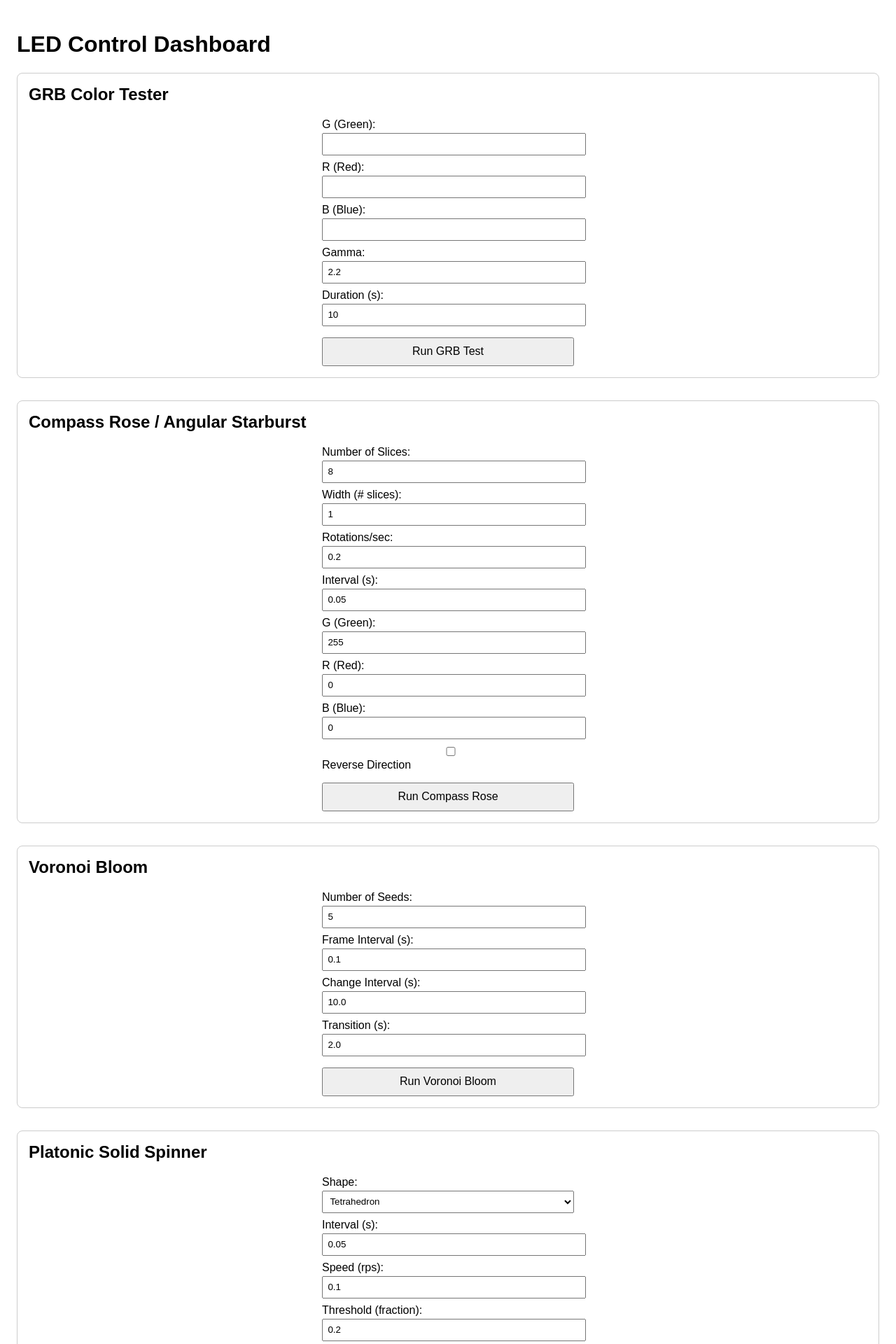
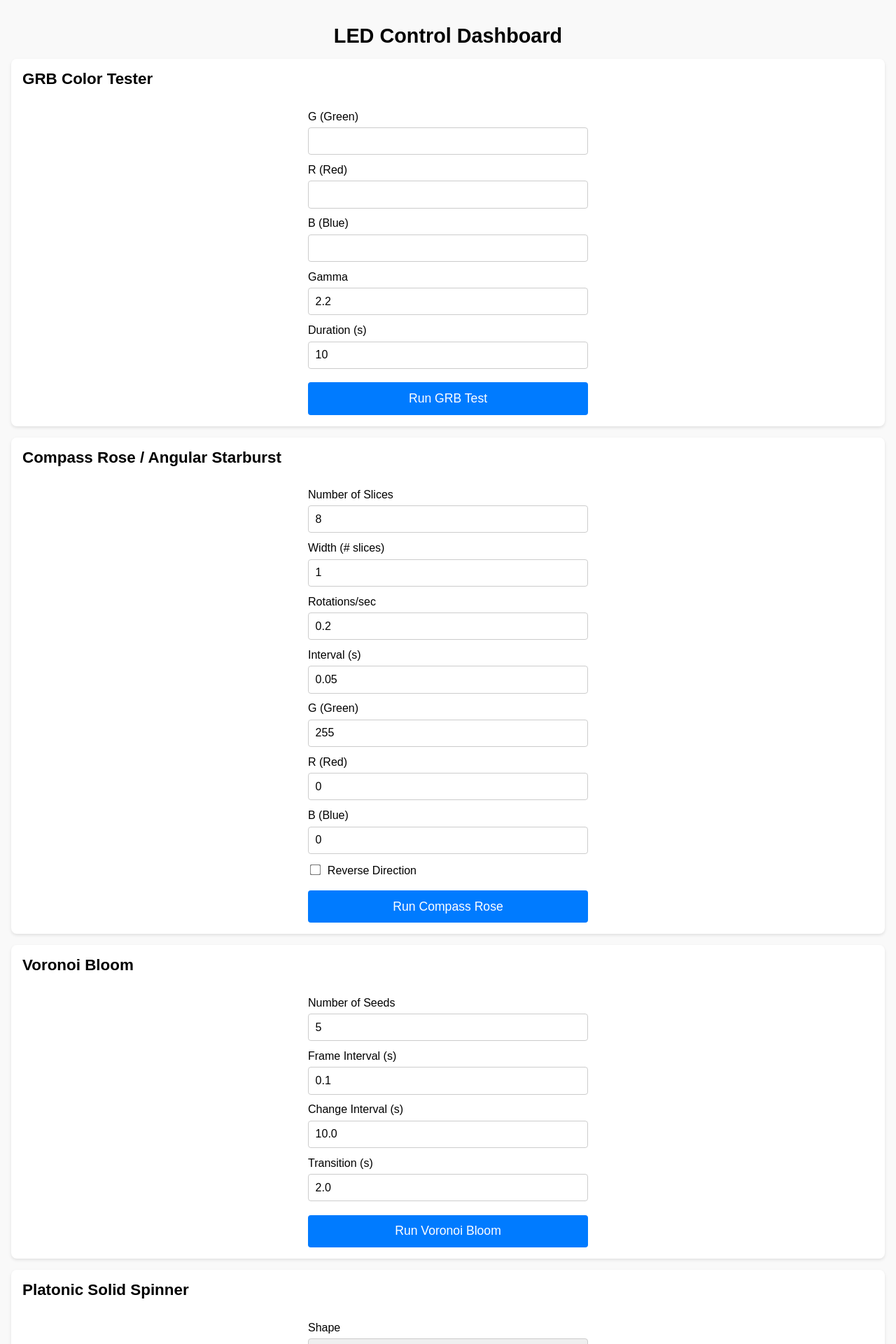
Before and after one commit to domsav13/iotxmastree, a Flask app: page / in a window 1280 px wide. Shown: the top 1920 px of the page at 70% size. Run offline with Flask 3, Linux system fonts and the light colour scheme.

Commit message:
Update index.html

````diff
--- a/templates/index.html
+++ b/templates/index.html
@@ -2,16 +2,71 @@
 <html lang="en">
 <head>
   <meta charset="UTF-8">
-  <meta name="viewport" content="width=device-width, initial-scale=1.0">
+  <meta name="viewport" content="width=device-width, initial-scale=1.0, maximum-scale=1.0, user-scalable=no">
   <title>LED Control Dashboard</title>
   <style>
-    body { font-family: sans-serif; padding: 1rem; }
-    section { margin-bottom: 2rem; border: 1px solid #ccc; padding: 1rem; border-radius: 8px; }
-    h2 { margin-top: 0; }
-    form { max-width: 360px; margin: auto; }
-    label { display: block; margin-top: 0.5rem; }
-    input, select { width: 100%; padding: 0.4rem; margin-top: 0.2rem; }
-    button { margin-top: 1rem; padding: 0.6rem; width: 100%; font-size: 1rem; }
+    body {
+      font-family: sans-serif;
+      margin: 0;
+      padding: 1rem;
+      background: #f9f9f9;
+    }
+    h1 {
+      text-align: center;
+      font-size: 1.8rem;
+      margin-bottom: 1rem;
+    }
+    section {
+      background: #fff;
+      margin-bottom: 1rem;
+      padding: 1rem;
+      border-radius: 8px;
+      box-shadow: 0 2px 4px rgba(0,0,0,0.1);
+    }
+    h2 {
+      margin-top: 0;
+      font-size: 1.4rem;
+    }
+    form {
+      display: flex;
+      flex-direction: column;
+    }
+    label {
+      margin-top: 0.8rem;
+      font-size: 1rem;
+    }
+    input[type=number], select {
+      width: 100%;
+      padding: 0.6rem;
+      margin-top: 0.4rem;
+      font-size: 1rem;
+      border: 1px solid #ccc;
+      border-radius: 4px;
+      box-sizing: border-box;
+    }
+    input[type=checkbox] {
+      transform: scale(1.2);
+      margin-right: 0.4rem;
+    }
+    button {
+      margin-top: 1.2rem;
+      padding: 0.8rem;
+      font-size: 1.1rem;
+      border: none;
+      border-radius: 4px;
+      background: #007bff;
+      color: #fff;
+      cursor: pointer;
+    }
+    button:hover {
+      background: #0056b3;
+    }
+    @media (min-width: 600px) {
+      form {
+        max-width: 400px;
+        margin: auto;
+      }
+    }
   </style>
 </head>
 <body>
@@ -20,11 +75,21 @@
   <section>
     <h2>GRB Color Tester</h2>
     <form action="/run_grb_test" method="post">
-      <label>G (Green):<input type="number" name="g" min="0" max="255" required></label>
-      <label>R (Red):<input type="number" name="r" min="0" max="255" required></label>
-      <label>B (Blue):<input type="number" name="b" min="0" max="255" required></label>
-      <label>Gamma:<input type="number" name="gamma" step="0.1" value="2.2"></label>
-      <label>Duration (s):<input type="number" name="duration" step="0.1" value="10"></label>
+      <label>G (Green)
+        <input type="number" name="g" min="0" max="255" required>
+      </label>
+      <label>R (Red)
+        <input type="number" name="r" min="0" max="255" required>
+      </label>
+      <label>B (Blue)
+        <input type="number" name="b" min="0" max="255" required>
+      </label>
+      <label>Gamma
+        <input type="number" name="gamma" step="0.1" value="2.2">
+      </label>
+      <label>Duration (s)
+        <input type="number" name="duration" step="0.1" value="10">
+      </label>
       <button type="submit">Run GRB Test</button>
     </form>
   </section>
@@ -32,14 +97,30 @@
   <section>
     <h2>Compass Rose / Angular Starburst</h2>
     <form action="/run_compass" method="post">
-      <label>Number of Slices:<input type="number" name="num_slices" min="1" value="8"></label>
-      <label>Width (# slices):<input type="number" name="width" min="1" value="1"></label>
-      <label>Rotations/sec:<input type="number" name="rps" step="0.1" value="0.2"></label>
-      <label>Interval (s):<input type="number" name="interval" step="0.01" value="0.05"></label>
-      <label>G (Green):<input type="number" name="g_comp" min="0" max="255" value="255"></label>
-      <label>R (Red):<input type="number" name="r_comp" min="0" max="255" value="0"></label>
-      <label>B (Blue):<input type="number" name="b_comp" min="0" max="255" value="0"></label>
-      <label><input type="checkbox" name="reverse"> Reverse Direction</label>
+      <label>Number of Slices
+        <input type="number" name="num_slices" min="1" value="8">
+      </label>
+      <label>Width (# slices)
+        <input type="number" name="width" min="1" value="1">
+      </label>
+      <label>Rotations/sec
+        <input type="number" name="rps" step="0.1" value="0.2">
+      </label>
+      <label>Interval (s)
+        <input type="number" name="interval" step="0.01" value="0.05">
+      </label>
+      <label>G (Green)
+        <input type="number" name="g_comp" min="0" max="255" value="255">
+      </label>
+      <label>R (Red)
+        <input type="number" name="r_comp" min="0" max="255" value="0">
+      </label>
+      <label>B (Blue)
+        <input type="number" name="b_comp" min="0" max="255" value="0">
+      </label>
+      <label>
+        <input type="checkbox" name="reverse"> Reverse Direction
+      </label>
       <button type="submit">Run Compass Rose</button>
     </form>
   </section>
@@ -47,10 +128,18 @@
   <section>
     <h2>Voronoi Bloom</h2>
     <form action="/run_voronoi" method="post">
-      <label>Number of Seeds:<input type="number" name="num_seeds" min="1" value="5"></label>
-      <label>Frame Interval (s):<input type="number" name="interval_v" step="0.01" value="0.1"></label>
-      <label>Change Interval (s):<input type="number" name="change_interval" step="0.1" value="10.0"></label>
-      <label>Transition (s):<input type="number" name="transition" step="0.1" value="2.0"></label>
+      <label>Number of Seeds
+        <input type="number" name="num_seeds" min="1" value="5">
+      </label>
+      <label>Frame Interval (s)
+        <input type="number" name="interval_v" step="0.01" value="0.1">
+      </label>
+      <label>Change Interval (s)
+        <input type="number" name="change_interval" step="0.1" value="10.0">
+      </label>
+      <label>Transition (s)
+        <input type="number" name="transition" step="0.1" value="2.0">
+      </label>
       <button type="submit">Run Voronoi Bloom</button>
     </form>
   </section>
@@ -58,19 +147,35 @@
   <section>
     <h2>Platonic Solid Spinner</h2>
     <form action="/run_platonic" method="post">
-      <label>Shape:
+      <label>Shape
         <select name="shape">
           <option value="tetra">Tetrahedron</option>
           <option value="cube">Cube</option>
           <option value="icosa">Icosahedron</option>
         </select>
       </label>
-      <label>Interval (s):<input type="number" name="interval_p" step="0.01" value="0.05"></label>
-      <label>Speed (rps):<input type="number" name="speed" step="0.1" value="0.1"></label>
-      <label>Threshold (fraction):<input type="number" name="threshold" step="0.01" value="0.2"></label>
-      <label>Vertex Color (G,R,B):<input type="number" name="g_vert" min="0" max="255" placeholder="G" required><input type="number" name="r_vert" min="0" max="255" placeholder="R" required><input type="number" name="b_vert" min="0" max="255" placeholder="B" required></label>
-      <label>Edge Color (G,R,B):<input type="number" name="g_edge" min="0" max="255" placeholder="G" required><input type="number" name="r_edge" min="0" max="255" placeholder="R" required><input type="number" name="b_edge" min="0" max="255" placeholder="B" required></label>
-      <label><input type="checkbox" name="show_edges"> Show Edges</label>
+      <label>Interval (s)
+        <input type="number" name="interval_p" step="0.01" value="0.05">
+      </label>
+      <label>Speed (rps)
+        <input type="number" name="speed" step="0.1" value="0.1">
+      </label>
+      <label>Threshold (fraction)
+        <input type="number" name="threshold" step="0.01" value="0.2">
+      </label>
+      <label>Vertex Color (G,R,B)
+        <input type="number" name="g_vert" min="0" max="255" placeholder="G" required>
+        <input type="number" name="r_vert" min="0" max="255" placeholder="R" required>
+        <input type="number" name="b_vert" min="0" max="255" placeholder="B" required>
+      </label>
+      <label>Edge Color (G,R,B)
+        <input type="number" name="g_edge" min="0" max="255" placeholder="G" required>
+        <input type="number" name="r_edge" min="0" max="255" placeholder="R" required>
+        <input type="number" name="b_edge" min="0" max="255" placeholder="B" required>
+      </label>
+      <label>
+        <input type="checkbox" name="show_edges"> Show Edges
+      </label>
       <button type="submit">Run Platonic Spinner</button>
     </form>
   </section>
@@ -78,34 +183,62 @@
   <section>
     <h2>Vortex/Spiral Twister</h2>
     <form action="/run_twister" method="post">
-      <label>Interval (s):<input type="number" name="interval_t" step="0.01" value="0.05"></label>
-      <label>Rotations/sec:<input type="number" name="rps_t" step="0.1" value="0.2"></label>
-      <label>Helix Turns:<input type="number" name="turns_t" step="0.1" value="3.0"></label>
-      <label>Z Range (0–1):<input type="number" name="z_range" step="0.01" value="1.0"></label>
-      <label><input type="checkbox" name="reverse_t"> Reverse Direction</label>
+      <label>Interval (s)
+        <input type="number" name="interval_t" step="0.01" value="0.05">
+      </label>
+      <label>Rotations/sec
+        <input type="number" name="rps_t" step="0.1" value="0.2">
+      </label>
+      <label>Helix Turns
+        <input type="number" name="turns_t" step="0.1" value="3.0">
+      </label>
+      <label>Z Range (0–1)
+        <input type="number" name="z_range" step="0.01" value="1.0">
+      </label>
+      <label>
+        <input type="checkbox" name="reverse_t"> Reverse Direction
+      </label>
       <button type="submit">Run Vortex Twister</button>
     </form>
   </section>
 
   <section>
-    <h2>Multi-Snake Effect</h2>
+    <h2>Multi‑Snake Effect</h2>
     <form action="/run_snake" method="post">
-      <label>Number of Snakes:<input type="number" name="num_snakes" min="1" value="1"></label>
-      <label>Length of Each Snake:<input type="number" name="length" min="1" value="15"></label>
-      <label>Frame Delay (s):<input type="number" name="delay" step="0.01" value="0.1"></label>
-      <label>Nearest Neighbors:<input type="number" name="neighbors" min="1" value="6"></label>
-      <label>Min Segment Brightness:<input type="number" name="min_bright" min="0" max="255" value="50"></label>
-      <label>Max Segment Brightness:<input type="number" name="max_bright" min="0" max="255" value="255"></label>
-      <button type="submit">Run Multi-Snake</button>
+      <label>Number of Snakes
+        <input type="number" name="num_snakes" min="1" value="1">
+      </label>
+      <label>Length of Each Snake
+        <input type="number" name="length" min="1" value="15">
+      </label>
+      <label>Frame Delay (s)
+        <input type="number" name="delay" step="0.01" value="0.1">
+      </label>
+      <label>Nearest Neighbors
+        <input type="number" name="neighbors" min="1" value="6">
+      </label>
+      <label>Min Segment Brightness
+        <input type="number" name="min_bright" min="0" max="255" value="50">
+      </label>
+      <label>Max Segment Brightness
+        <input type="number" name="max_bright" min="0" max="255" value="255">
+      </label>
+      <button type="submit">Run Multi‑Snake</button>
     </form>
   </section>
 
   <section>
     <h2>Random Plane Sweep</h2>
     <form action="/run_random_plane" method="post">
-      <label>Frame Interval (s):<input type="number" name="interval_plane" step="0.01" value="0.01"></label>
-      <label>Plane Speed:<input type="number" name="plane_speed" step="0.1" value="50.0"></label>
-      <label>Thickness Factor:<input type="number" name="thickness" step="0.01" value="0.1"></label>
+      <label>Frame Interval (s)
+        <input type="number" name="interval_plane" step="0.01" value="0.01">
+      </label>
+      <label>Plane Speed
+        <input type="number" name="plane_speed" step="0.1" value="50.0">
+      </label>
+      <label>Thickness Factor
+        <input type="number" name="thickness" step="0.01" value="0.1">
+      </label>
       <button type="submit">Run Random Plane Sweep</button>
     </form>
   </section>
@@ -113,9 +246,15 @@
   <section>
     <h2>Contagious Spread Effect</h2>
     <form action="/run_contagious" method="post">
-      <label>Frame Interval (s):<input type="number" name="interval_c" step="0.01" value="0.01"></label>
-      <label>Contagion Speed:<input type="number" name="speed_c" step="0.1" value="1.0"></label>
-      <label>Hold Time (s):<input type="number" name="hold_time" step="0.1" value="0.5"></label>
+      <label>Frame Interval (s)
+        <input type="number" name="interval_c" step="0.01" value="0.01">
+      </label>
+      <label>Contagion Speed
+        <input type="number" name="speed_c" step="0.1" value="1.0">
+      </label>
+      <label>Hold Time (s)
+        <input type="number" name="hold_time" step="0.1" value="0.5">
+      </label>
       <button type="submit">Run Contagious Effect</button>
     </form>
   </section>
@@ -123,13 +262,27 @@
   <section>
     <h2>Galaxy Core Pulse</h2>
     <form action="/run_pulse" method="post">
-      <label>Center LED Index:<input type="number" name="center" placeholder="Auto"></label>
-      <label>Interval (s):<input type="number" name="interval_pulse" step="0.01" value="0.05"></label>
-      <label>Speed (units/s):<input type="number" name="speed_pulse" step="0.1" value="10.0"></label>
-      <label>Thickness (0–1):<input type="number" name="thickness_pulse" step="0.01" value="0.1"></label>
-      <label>Color R:<input type="number" name="r_pulse" min="0" max="255" value="255"></label>
-      <label>Color G:<input type="number" name="g_pulse" min="0" max="255" value="255"></label>
-      <label>Color B:<input type="number" name="b_pulse" min="0" max="255" value="255"></label>
+      <label>Center LED Index
+        <input type="number" name="center" placeholder="Auto">
+      </label>
+      <label>Interval (s)
+        <input type="number" name="interval_pulse" step="0.01" value="0.05">
+      </label>
+      <label>Speed (units/s)
+        <input type="number" name="speed_pulse" step="0.1" value="10.0">
+      </label>
+      <label>Thickness (0–1)
+        <input type="number" name="thickness_pulse" step="0.01" value="0.1">
+      </label>
+      <label>Color R
+        <input type="number" name="r_pulse" min="0" max="255" value="255">
+      </label>
+      <label>Color G
+        <input type="number" name="g_pulse" min="0" max="255" value="255">
+      </label>
+      <label>Color B
+        <input type="number" name="b_pulse" min="0" max="255" value="255">
+      </label>
       <button type="submit">Run Galaxy Core Pulse</button>
     </form>
   </section>
@@ -137,44 +290,76 @@
   <section>
     <h2>Fireworks Burst</h2>
     <form action="/run_fireworks" method="post">
-      <label>Frame Interval (s):<input type="number" name="fw_interval" step="0.01" value="0.05"></label>
-      <label>Firework Duration (s):<input type="number" name="fw_duration" step="0.01" value="0.75"></label>
-      <label>Spawn Chance:<input type="number" name="fw_spawn" step="0.01" value="0.05"></label>
-      <label>Blast Radius Factor:<input type="number" name="fw_radius" step="0.01" value="0.5"></label>
-      <button type="submit">Run Fireworks Burst</button>
-    </form>
+      <label>Frame Interval (s)
+        <input type="number" name="fw_interval" step="0.01" value="0.05">
+      </label>
+      <label>Firework Duration (s)
+        <input type="number" name="fw_duration" step="0.01" value="0.75">
+      </label>
+      <label>Spawn Chance
+        <input type="number" name="fw_spawn" step="0.01" value="0.05">
+      </label>
+      <label>Blast Radius Factor
+        <input type="number" name="fw_radius" step="0.01" value="0.5">
+      ```html
   </section>
+
   <section>
     <h2>Double‑Helix DNA Twist</h2>
     <form action="/run_helix" method="post">
-      <label>Interval (s):<input type="number" name="interval_h" step="0.01" value="0.05"></label>
-      <label>Rotations/sec:<input type="number" name="rps_h" step="0.1" value="0.2"></label>
-      <label>Helix Turns:<input type="number" name="turns_h" step="0.1" value="3.0"></label>
-      <label>Strand 1 Color R:<input type="number" name="r1_h" min="0" max="255" value="255"></label>
-      <label>Strand 1 Color G:<input type="number" name="g1_h" min="0" max="255" value="0"></label>
-      <label>Strand 1 Color B:<input type="number" name="b1_h" min="0" max="255" value="0"></label>
-      <label>Strand 2 Color R:<input type="number" name="r2_h" min="0" max="255" value="0"></label>
-      <label>Strand 2 Color G:<input type="number" name="g2_h" min="0" max="255" value="0"></label>
-      <label>Strand 2 Color B:<input type="number" name="b2_h" min="0" max="255" value="255"></label>
-      <label>Z‐Range (0–1):<input type="number" name="z_range_h" step="0.01" value="1.0"></label>
-      <label><input type="checkbox" name="reverse_h"> Reverse Vertical Direction</label>
+      <label>Interval (s):
+        <input type="number" name="interval_h" step="0.01" value="0.05">
+      </label>
+      <label>Rotations/sec:
+        <input type="number" name="rps_h" step="0.1" value="0.2">
+      </label>
+      <label>Helix Turns:
+        <input type="number" name="turns_h" step="0.1" value="3.0">
+      </label>
+      <label>Strand 1 Color R:
+        <input type="number" name="r1_h" min="0" max="255" value="255">
+      </label>
+      <label>Strand 1 Color G:
+        <input type="number" name="g1_h" min="0" max="255" value="0">
+      </label>
+      <label>Strand 1 Color B:
+        <input type="number" name="b1_h" min="0" max="255" value="0">
+      </label>
+      <label>Strand 2 Color R:
+        <input type="number" name="r2_h" min="0" max="255" value="0">
+      </label>
+      <label>Strand 2 Color G:
+        <input type="number" name="g2_h" min="0" max="255" value="0">
+      </label>
+      <label>Strand 2 Color B:
+        <input type="number" name="b2_h" min="0" max="255" value="255">
+      </label>
+      <label>Z‑Range (0–1):
+        <input type="number" name="z_range_h" step="0.01" value="1.0">
+      </label>
+      <label>
+        <input type="checkbox" name="reverse_h"> Reverse Vertical Direction
+      </label>
       <button type="submit">Run Double‑Helix Twist</button>
-    </form>
-  </section>
-  <section>
-    <h2>Heartbeat Pulse</h2>
-    <form action="/run_heartbeat" method="post">
-      <label>Beat Period (s):<input type="number" name="period" step="0.1" value="1.0"></label>
-      <label>Min Intensity:<input type="number" name="min_int" min="0" max="255" value="20"></label>
-      <label>Max Intensity:<input type="number" name="max_int" min="0" max="255" value="255"></label>
-      <label>Frame Delay (s):<input type="number" name="frame_delay" step="0.005" value="0.02"></label>
-      <button type="submit">Run Heartbeat Pulse</button>
     </form>
   </section>
 
   <section>
-    <form action="/stop" method="post">
-      <button type="submit">Stop All Patterns</button>
+    <h2>Heartbeat Pulse</h2>
+    <form action="/run_heartbeat" method="post">
+      <label>Beat Period (s):
+        <input type="number" name="period" step="0.1" value="1.0">
+      </label>
+      <label>Min Intensity:
+        <input type="number" name="min_int" min="0" max="255" value="20">
+      </label>
+      <label>Max Intensity:
+        <input type="number" name="max_int" min="0" max="255" value="255">
+      </label>
+      <label>Frame Delay (s):
+        <input type="number" name="frame_delay" step="0.005" value="0.02">
+      </label>
+      <button type="submit">Run Heartbeat Pulse</button>
     </form>
   </section>
 
````
